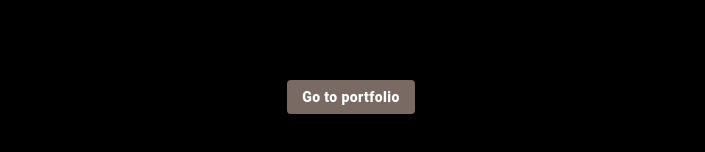
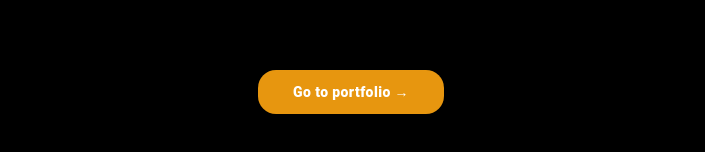
Before and after one commit to NnajiChimuanya/portfolio, a React (Create React App) app in the folder client/: page / in a window 1280 px wide. Shown: the part 606-758 px from the top of the page, without its empty margins (289-994 px from the left). Built offline with nearby package versions, Linux system fonts and the light colour scheme; a web font is replaced by a local one.

Commit message:
worked ont he button

```diff
--- a/client/src/component/Intro.tsx
+++ b/client/src/component/Intro.tsx
@@ -35,7 +35,7 @@ const Intro = () => {
       <div className="button-container">
         <Button variant="outlined" fullWidth className="portfolio-button">
           <Link className="portfolio-link" to={"/portfolio"}>
-            Go to portfolio
+            Go to portfolio &rarr;
           </Link>
         </Button>
       </div>
--- a/client/src/component/intro.css
+++ b/client/src/component/intro.css
@@ -35,6 +35,7 @@
   font-size: 20px;
   margin-top: -20px;
   line-height: 1px;
+
 }
 
 .intro-image {
@@ -57,16 +58,20 @@ align-self: center;
 
 .portfolio-button {
     color: white !important;
-    background-color: #796b63 !important;
+    background-color: #E7960F!important;
     text-transform: inherit !important;
     border: none !important;
     font-weight: 900 !important;
+    border-radius: 18px 18px 18px 18px !important;
 }
 
 .portfolio-link {
     color:white !important;
     text-decoration: none;
+    padding: 5px 20px;
 }
+
+
 
 
 
```
